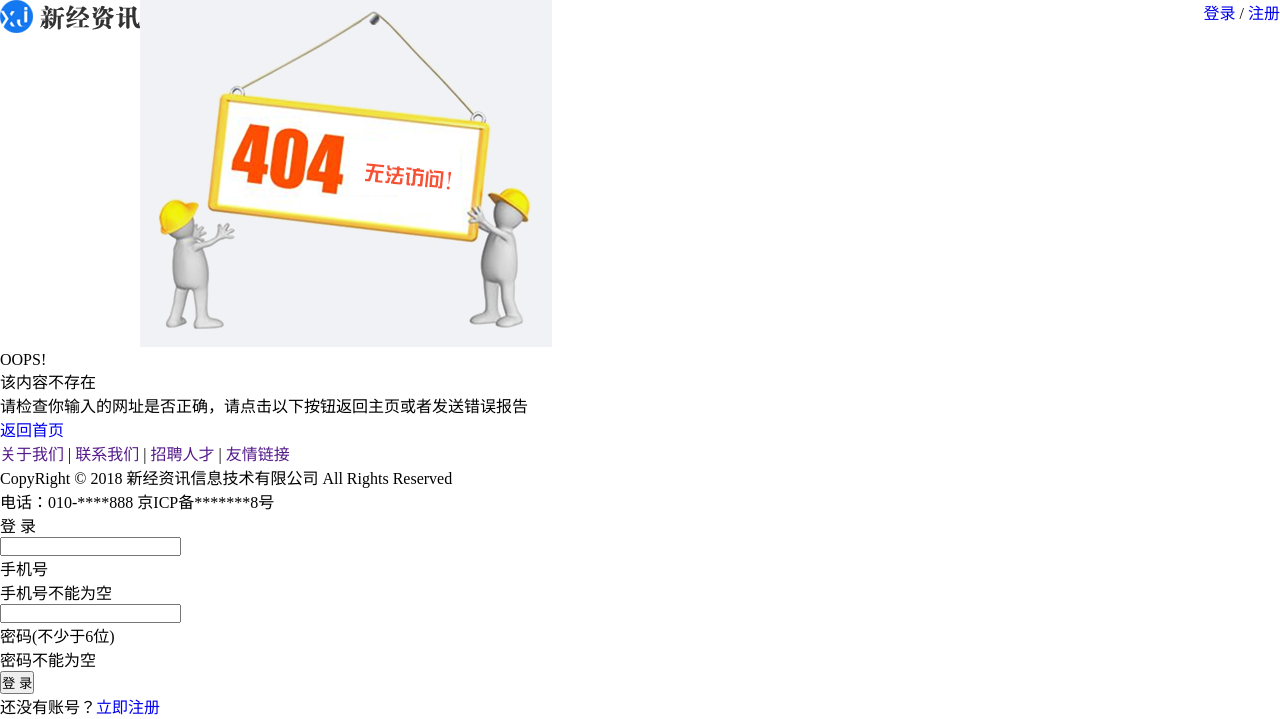
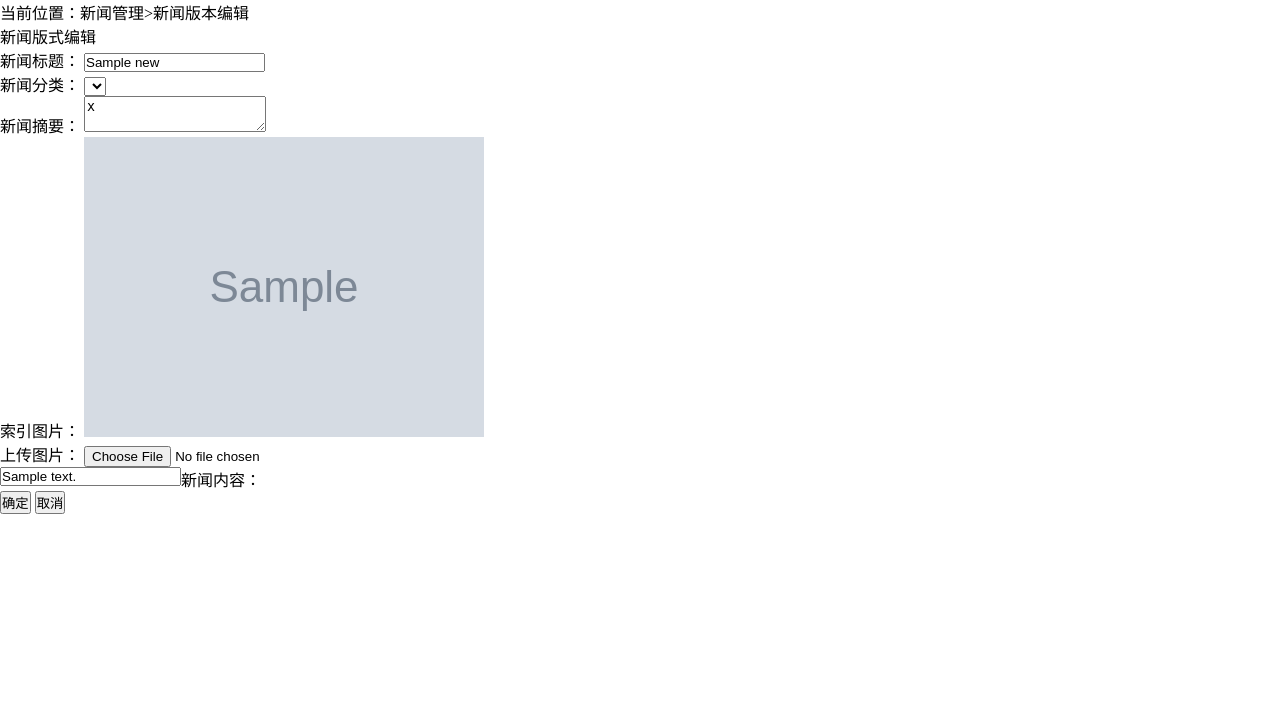
Before and after one commit to wly92645492/Flask, a Flask app: page /admin/news_edit_detail/1 in a window 1280 px wide. Shown: the top 719 px of the page. After the commit the page ends 514 px from the top, so only its background shows below. Run offline with Flask 2, Linux system fonts and the light colour scheme; the visitor is signed in with stand-in values (Sample User, id 1); tables that the repository leaves empty hold one stand-in row (values such as "Sample post"); grey boxes marked "Sample" are stand-in pictures; lists and menus that the app fills with data are empty; parts of the project's set-up code (start-up, migrations or seed data) failed here and were passed over; some libraries are stand-ins or nearby versions.

Commit message:
新闻版式详情页面实现

```diff
--- a/info/models.py
+++ b/info/models.py
@@ -160,7 +160,8 @@ class News(BaseModel, db.Model):
             "clicks": self.clicks,
             "category": self.category.to_dict(),
             "index_image_url": self.index_image_url,
-            "author": self.user.to_dict() if self.user else None
+            "author": self.user.to_dict() if self.user else None,
+            "category_id":self.category_id
         }
         return resp_dict
 
--- a/info/modules/admain/views.py
+++ b/info/modules/admain/views.py
@@ -12,10 +12,42 @@ from flask import url_for
 
 from info import constants, db
 from info import response_code
-from info.models import User, News
+from info.models import User, News, Category
 from info.utils.comment import user_login_data
 from flask import request,render_template
 from . import admin_blue
+
+@admin_blue.route('/news_edit_detail/<int:news_id>')
+def news_edit_detail(news_id):
+    '''新闻版式编辑详情'''
+    #1直接查询要编辑的新闻
+    news = None
+    try:
+        news = News.query.get(news_id)
+    except Exception as e:
+        current_app.logger.error(e)
+        abort(404)
+    if not news:
+        abort(404)
+
+    #直接查询分类
+    categories = []
+    try:
+        categories = Category.query.all()
+        categories.pop(0)
+    except Exception as e:
+        current_app.logger.error(e)
+        abort(404)
+
+
+    #构造渲染数据
+    context = {
+        'news':news.to_dict(),
+        'categories':categories
+    }
+
+    return render_template('admin/news_edit_detail.html',context=context)
+
 
 @admin_blue.route('/news_edit')
 def news_edit():
@@ -23,6 +55,7 @@ def news_edit():
 
     #1.接收参数
     page = request.args.get('p','1')
+    keyword = request.args.get('keyword')
 
     #2.校验参数
     try:
@@ -36,7 +69,10 @@ def news_edit():
     total_page = 1
     current_page = 1
     try:
-        paginate = News.query.filter(News.status==0).order_by(News.create_time.desc()).paginate(page,constants.ADMIN_NEWS_PAGE_MAX_COUNT,False)
+        if keyword:
+            paginate = News.query.filter(News.title.contains(keyword),News.status==0).order_by(News.create_time.desc()).paginate(page,constants.ADMIN_NEWS_PAGE_MAX_COUNT,False)
+        else:
+            paginate = News.query.filter(News.status == 0).order_by(News.create_time.desc()).paginate(page,constants.ADMIN_NEWS_PAGE_MAX_COUNT,False)
         news_list = paginate.items
         total_page = paginate.pages
         current_page = paginate.page
--- a/info/templates/admin/news_edit.html
+++ b/info/templates/admin/news_edit.html
@@ -13,7 +13,7 @@
 	<div class="breadcrub">
 			当前位置：新闻管理>新闻版式编辑
 		<form class="news_filter_form">
-			<input type="text" placeholder="请输入关键字" class="input_txt">
+			<input name='keyword' type="text" placeholder="请输入关键字" class="input_txt">
 			<input type="submit" value="搜 索" class="input_sub">
 		</form>
 	</div>
@@ -35,7 +35,7 @@
                         <td>{{ news.clicks }}</td>
                         <td>{{ news.create_time }}</td>
                         <td>
-                            <a href="#" class="edit">编辑</a>
+                            <a href="{{ url_for('admin.news_edit_detail',news_id=news.id) }}" class="edit">编辑</a>
                         </td>
                     </tr>
                  {% endfor %}
--- /dev/null
+++ b/info/templates/admin/news_edit_detail.html
@@ -0,0 +1,61 @@
+<!DOCTYPE html>
+<html lang="en">
+<head>
+	<meta charset="UTF-8">
+	<title>新经资讯后台管理</title>
+	<link rel="stylesheet" type="text/css" href="../../static/admin/css/reset.css">
+	<link rel="stylesheet" type="text/css" href="../../static/admin/css/main.css">
+	<script type="text/javascript" src="../../static/admin/js/jquery-1.12.4.min.js"></script>
+	<script type="text/javascript" src="../../static/admin/js/jquery.form.min.js"></script>
+	<script src="../../static/admin/tinymce/js/tinymce/tinymce.min.js"></script>
+    <script src="../../static/admin/js/tinymce_setup.js"></script>
+	<script src="../../static/admin/js/news_edit_detail.js"></script>
+</head>
+<body>
+	<div class="breadcrub">
+			当前位置：新闻管理>新闻版本编辑
+		</div>
+		<div class="pannel">
+			<form class="news_edit">
+			<h3 class="review_title">新闻版式编辑</h3>
+	    	<div class="form_group">
+                <label>新闻标题：</label>
+                <input name="title" type="text" class="input_txt2" value="{{ context.news.title }}">
+            </div>
+            <div class="form_group">
+                <label>新闻分类：</label>
+                <select class="sel_opt" name="category_id">
+                    {% for category in context.categories %}
+                        <option value="{{ category.id }}" {% if category.id == context.news.category_id %}selected{% endif %}>{{ category.name }}</option>
+                    {% endfor %}
+                </select>
+            </div>
+            <div class="form_group">
+                <label>新闻摘要：</label>
+                <textarea class="input_multxt" name="digest">{{ context.news.digest }}</textarea>
+            </div>
+            <div class="form_group">
+                <label>索引图片：</label>
+                <img src="{{ context.news.index_image_url }}" alt="索引图片" class="index_pic">
+            </div>
+            <div class="form_group">
+                <label>上传图片：</label>
+                <input type="file" name="index_image" class="input_file">
+            </div>
+            <div class="form_group">
+                <label>新闻内容：</label>
+                <div class="rich_wrap fl">
+                    <input class="input_area" id="rich_content" name="content" value="{{ context.news.content }}"></input>
+                </div>
+            </div>
+            {# 添加隐藏字段新闻id #}
+            <input type="hidden" name="news_id" value="{{ context.news.id }}">
+			<div class="form_group indent_group line_top">
+				<input type="submit" value="确定" class="confirm">
+				<input type="button" value="取消" class="cancel" onclick="cancel()">
+			</div>
+			</form>
+		</div>
+
+</body>
+</html>
```
Also changed, not shown: 2 other files.
